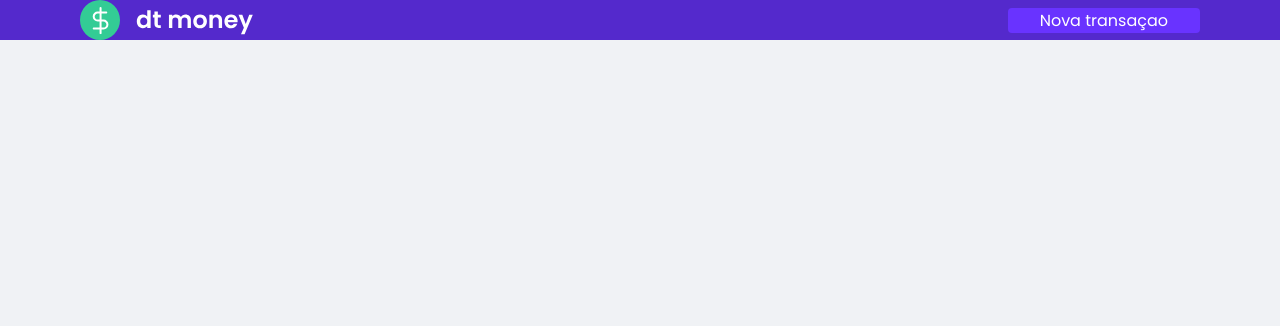
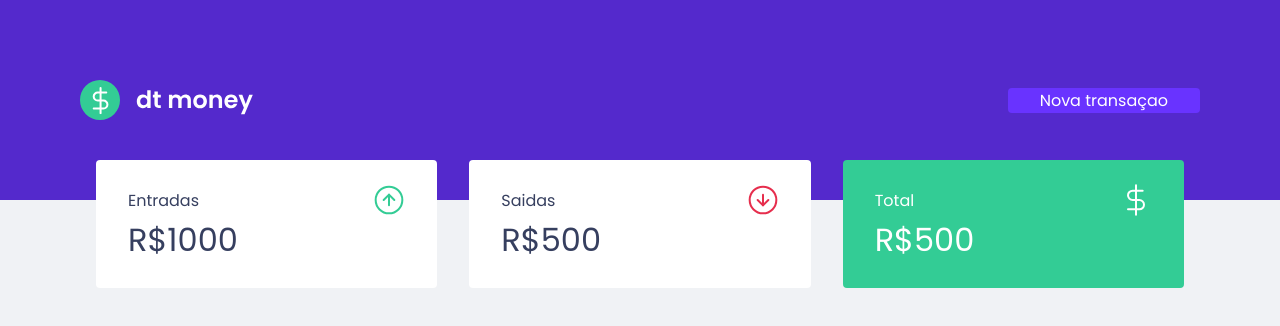
Before and after one commit to pedrokpdo/approcket, a React (Create React App) app: page / in a window 1280 px wide. Shown: the top 326 px of the page. Built offline with nearby package versions, Linux system fonts and the light colour scheme.

Commit message:
Initial commit

```diff
--- a/src/App.tsx
+++ b/src/App.tsx
@@ -1,3 +1,4 @@
+import { Dashboard } from "./components/Dashboard";
 import { Header } from "./components/Header";
 import { GlobalStyle } from "./styles/global"
 
@@ -5,6 +6,7 @@
   return (
     <>
       <Header />
+      <Dashboard />
       <GlobalStyle />
     </>
   );
--- /dev/null
+++ b/src/components/Dashboard/index.tsx
@@ -0,0 +1,10 @@
+import { Summary } from "../Summary";
+import { Container } from "./styles";
+
+export function Dashboard() {
+    return (
+        <Container>
+            <Summary />
+        </Container>
+    )
+}
--- /dev/null
+++ b/src/components/Dashboard/styles.ts
@@ -0,0 +1,8 @@
+import styled from "styled-components";
+
+export const Container = styled.main`
+max-width: 1120px;
+margin: 0 auto;
+padding: 2.5rem 1rem;
+
+`
--- a/src/components/Header/styles.ts
+++ b/src/components/Header/styles.ts
@@ -8,6 +8,7 @@
 max-width: 1120px;
 margin: 0 auto;
 padding: 2 1rem 12rem;
+height: 200px;
 display: flex;
 align-items: center;
 justify-content: space-between;
@@ -19,6 +20,7 @@
     border: 0;
     padding: 0 2rem;
     border-radius: 0.25rem;
+
 }
 &:hover {
     filter: brightness(5px);
--- /dev/null
+++ b/src/components/Summary/index.tsx
@@ -0,0 +1,35 @@
+import { Container } from "./styles";
+import incomeImg from '../../assets/income.svg'
+import outcomeImg from '../../assets/outcome.svg'
+import totalImg from '../../assets/total.svg'
+
+export function Summary() {
+    return (
+
+       <Container>
+         <div>
+             <header>
+                 <p>Entradas</p>
+                 <img src={incomeImg} alt="entradas" />
+             </header>
+                 <strong>R$1000</strong>
+         </div>
+         <div>
+             <header>
+                 <p>Saidas</p>
+                 <img src={outcomeImg} alt="saidas" />
+             </header>
+                 <strong>R$500</strong>
+         </div>
+         <div className="fundo-hl">
+             <header>
+                 <p>Total</p>
+                 <img src={totalImg} alt="total" />
+             </header>
+                 <strong>R$500</strong>
+         </div>
+       </Container>
+
+    )
+
+}
--- /dev/null
+++ b/src/components/Summary/styles.ts
@@ -0,0 +1,31 @@
+import styled from "styled-components";
+
+export const Container = styled.div`
+display: grid;
+grid-template-columns: repeat(3, 1fr);
+gap: 2rem;
+margin-top: -5rem;
+
+div {
+    background: var(--shape);
+    padding: 1.5rem 2rem;
+    border-radius: 0.25rem;
+    color: var(--text-title);
+    header {
+        display: flex;
+        align-items: center;
+        justify-content: space-between;
+    }
+    strong {
+        margin-top: 1rem;
+        font-size: 2rem;
+        line-height: 3rem;
+        font-weight: 500;
+    }
+    &.fundo-hl {
+        background: var(--green);
+        color: white;
+    }
+}
+
+`
--- a/src/styles/global.ts
+++ b/src/styles/global.ts
@@ -6,6 +6,7 @@
       --red: #E52E4D;
       --blue:#5429CC;
       --blue-light:#6933FF;
+      --green: #33cc95;
       --text-title:#363F5F;
       --text-body:#969CB3;
       --shape:#FFFFFF;
```
